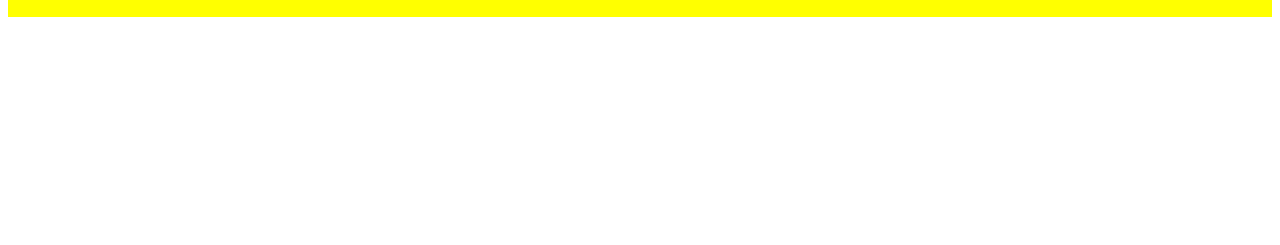
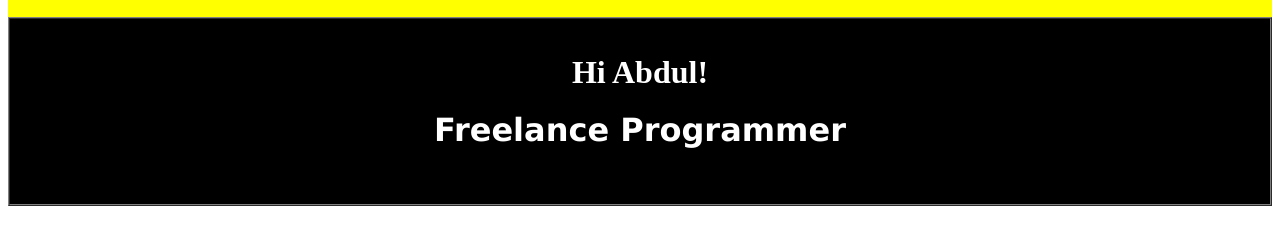
Before and after one commit to abdul-salam111/my-portfolio, a plain HTML site: page index.html in a window 1280 px wide. Shown: the part 145-390 px from the top of the page. Drawn offline with Linux system fonts and the light colour scheme.

Commit message:
home section and the about is committed

```diff
--- a/index.html
+++ b/index.html
@@ -1,9 +1,11 @@
 <html lang="en">
+
 <head>
     <meta charset="UTF-8">
     <meta name="viewport" content="width=device-width, initial-scale=1.0">
     <title>Abdul Salam, Portfolio</title>
 </head>
+
 <body>
     <!--Header(start)-->
     <table id="header" border="0" width="100%" cellpadding="0" cellspacing="20" bgcolor="yellow">
@@ -14,7 +16,7 @@
 
 
                         <td>
-							<font face="Comic sans MS" size="6", color="green">
+                            <font face="Comic sans MS" size="6" , color="green">
                                 <b>Abdul Salam</b>
                             </font>
                         </td>
@@ -84,5 +86,32 @@
         </tr>
     </table>
     <!--Header(end)-->
+
+	<!--Home(start)-->
+	<table id="home" border="1" width="100%" cellpadding="20" cellspacing="0" bgcolor="black">
+		<tr>
+			<td>
+				<table border="0" cellpadding="15" cellspacing="0" width="90%" align="center">
+					<tr>
+						<td align="center" valign="middle">
+							<h3>
+								<font face="Times New Roman" size="6" color="#ffffff">
+									Hi Abdul!
+								</font>
+							</h3>
+
+							<h2>
+								<font face="Verdana" size="6" color="white">
+									Freelance Programmer
+								</font>
+							</h2>
+						</td>
+					</tr>
+				</table>
+			</td>
+		</tr>
+	</table>
+	<!--Home(end)-->
 </body>
+
 </html>
```
Lines whose indentation alone changed are shown as unchanged.
